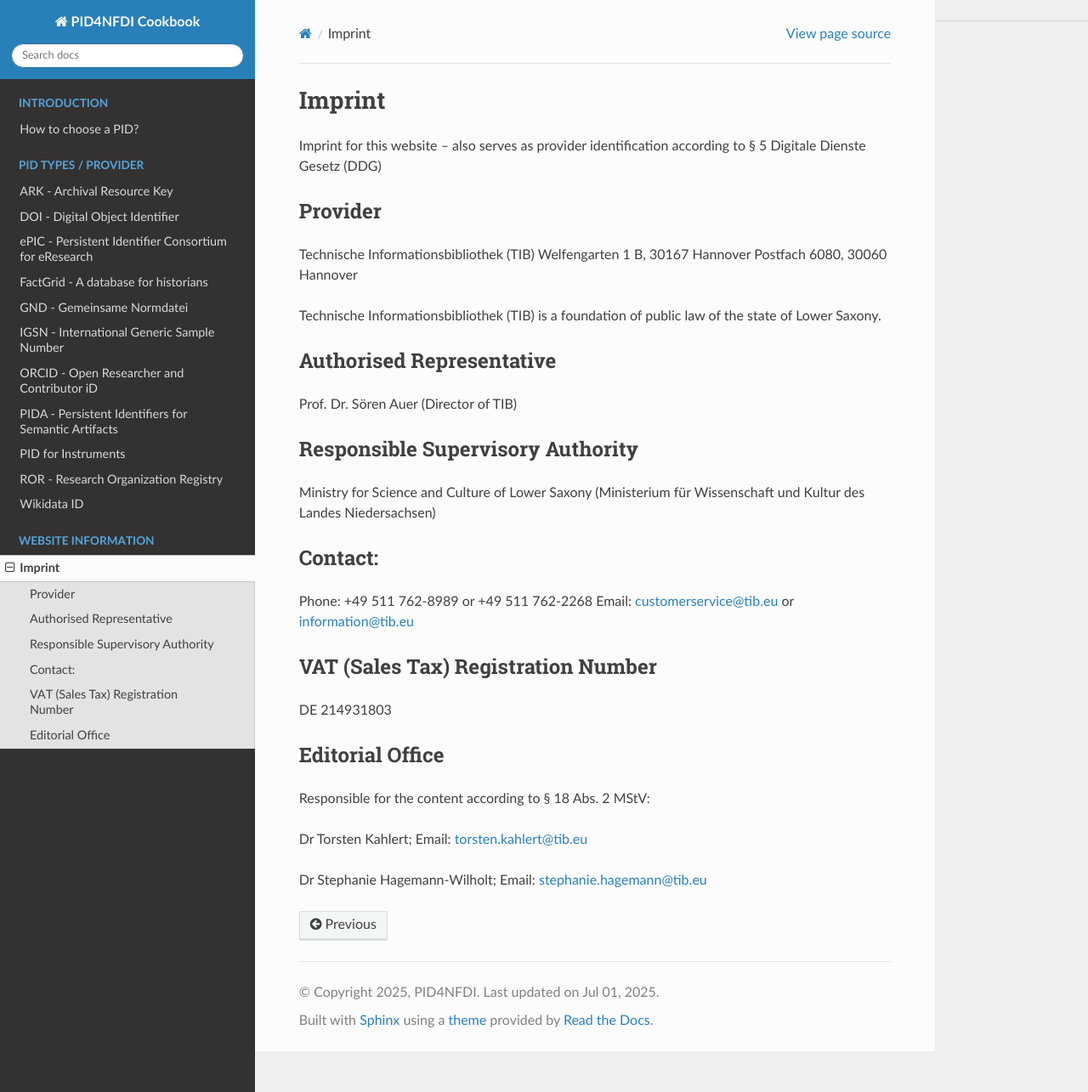
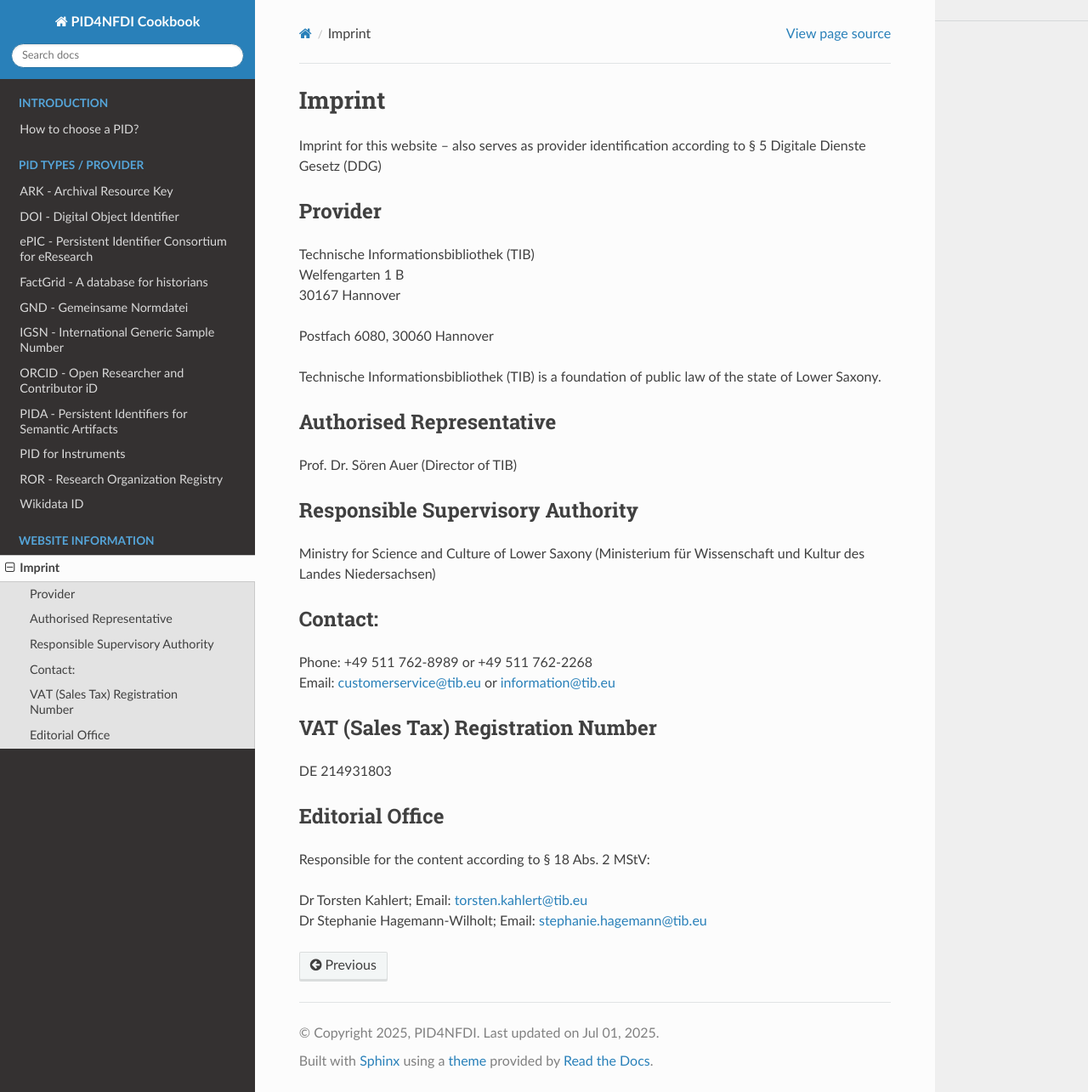
Before and after one commit to stephw-tib/pid4nfdi-training, a Sphinx documentation site: the page built from docs/source/imprint.rst, in a window 1280 px wide and 1285 px high. Shown: the whole window at 85% size. Built offline with Sphinx 7.4.7 and the Read the Docs theme 3.1.0, drawn with Linux system fonts in a browser that asks for light colours; pages that are not in the unit, such as notebooks, are missing from menus.

```diff
--- a/docs/source/imprint.rst
+++ b/docs/source/imprint.rst
@@ -6,8 +6,11 @@ Imprint for this website – also serves as provider identification according to
 Provider
 ---------
 
-Technische Informationsbibliothek (TIB)
-Welfengarten 1 B, 30167 Hannover
+| Technische Informationsbibliothek (TIB)
+| Welfengarten 1 B
+| 30167 Hannover
+
+
 Postfach 6080, 30060 Hannover
 
 Technische Informationsbibliothek (TIB) is a foundation of public law of the state of Lower Saxony.
@@ -35,6 +38,5 @@ Editorial Office
 ----------------
 Responsible for the content according to § 18 Abs. 2 MStV:
 
-Dr Torsten Kahlert; Email: torsten.kahlert@tib.eu
-
-Dr Stephanie Hagemann-Wilholt; Email: stephanie.hagemann@tib.eu
+| Dr Torsten Kahlert; Email: torsten.kahlert@tib.eu
+| Dr Stephanie Hagemann-Wilholt; Email: stephanie.hagemann@tib.eu
```
Also changed, not shown: other parts of docs/source/imprint.rst (+2 -2 lines).
